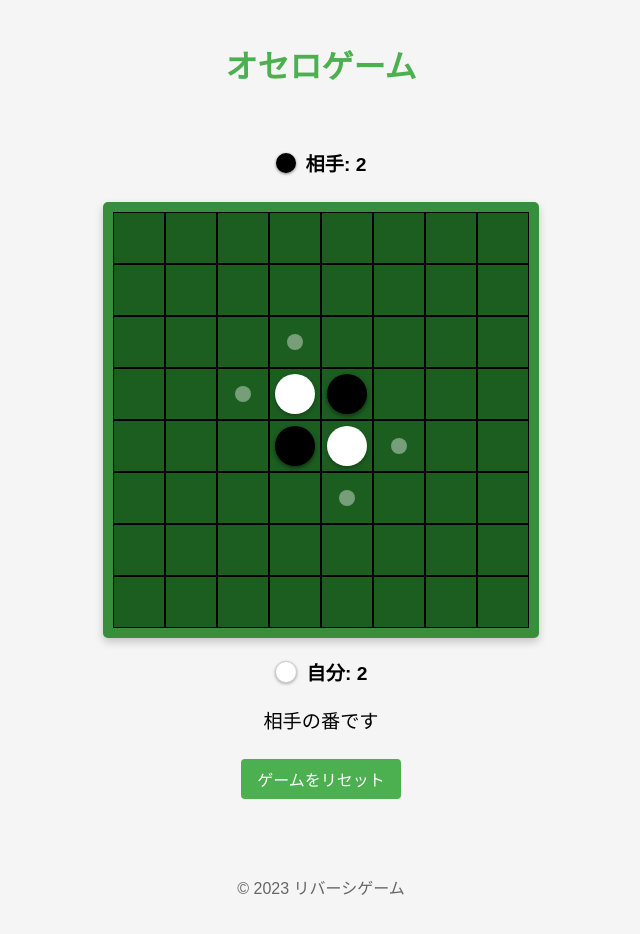
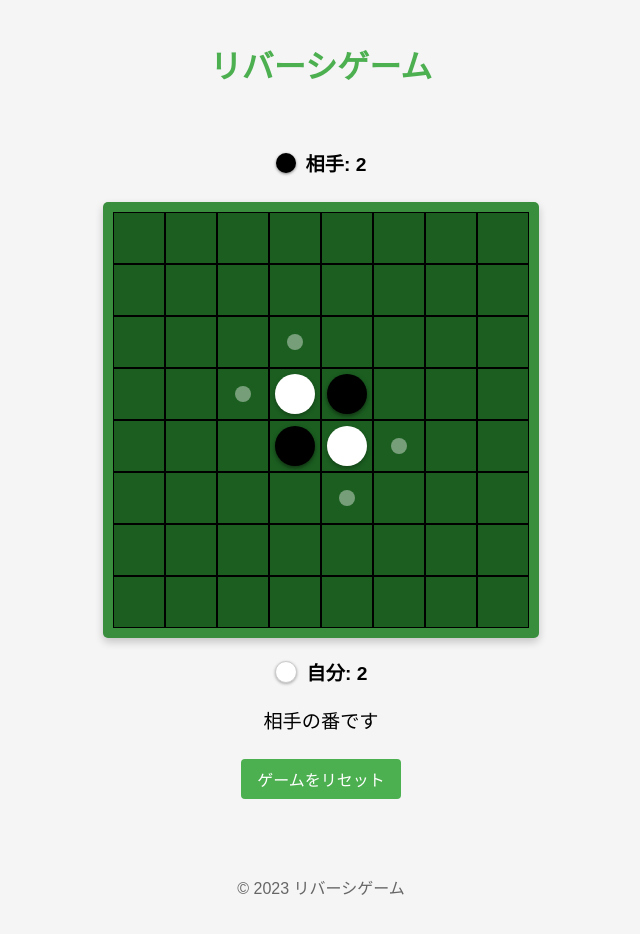
Before and after one commit to tissueMO/reversi, a Nuxt app: page / in a window 1280 px wide. Shown: the top 934 px of the page, without its empty margins (319-959 px from the left). Built offline with nearby package versions, Linux system fonts and the light colour scheme.

Commit message:
仕様書を追加

```diff
--- a/components/ReversiBoard.vue
+++ b/components/ReversiBoard.vue
@@ -58,7 +58,7 @@ const EMPTY = 0;
 const BLACK = 1;
 const WHITE = 2;
 
-// 8x8のオセロ盤を初期化
+// 8x8のリバーシ盤を初期化
 const board = ref<number[][]>(Array(8).fill(0).map(() => Array(8).fill(EMPTY)));
 const currentPlayer = ref<number>(BLACK); // 黒から始める
 const gameStatus = ref<'playing' | 'ended'>('playing'); // ゲームの状態を管理
--- a/pages/index.vue
+++ b/pages/index.vue
@@ -1,7 +1,7 @@
 <template>
   <div class="container">
     <header>
-      <h1>オセロゲーム</h1>
+      <h1>リバーシゲーム</h1>
     </header>
     <main>
       <ReversiBoard />
```
Also changed, not shown: 1 other file (tests, documents, lock files or other folders).
